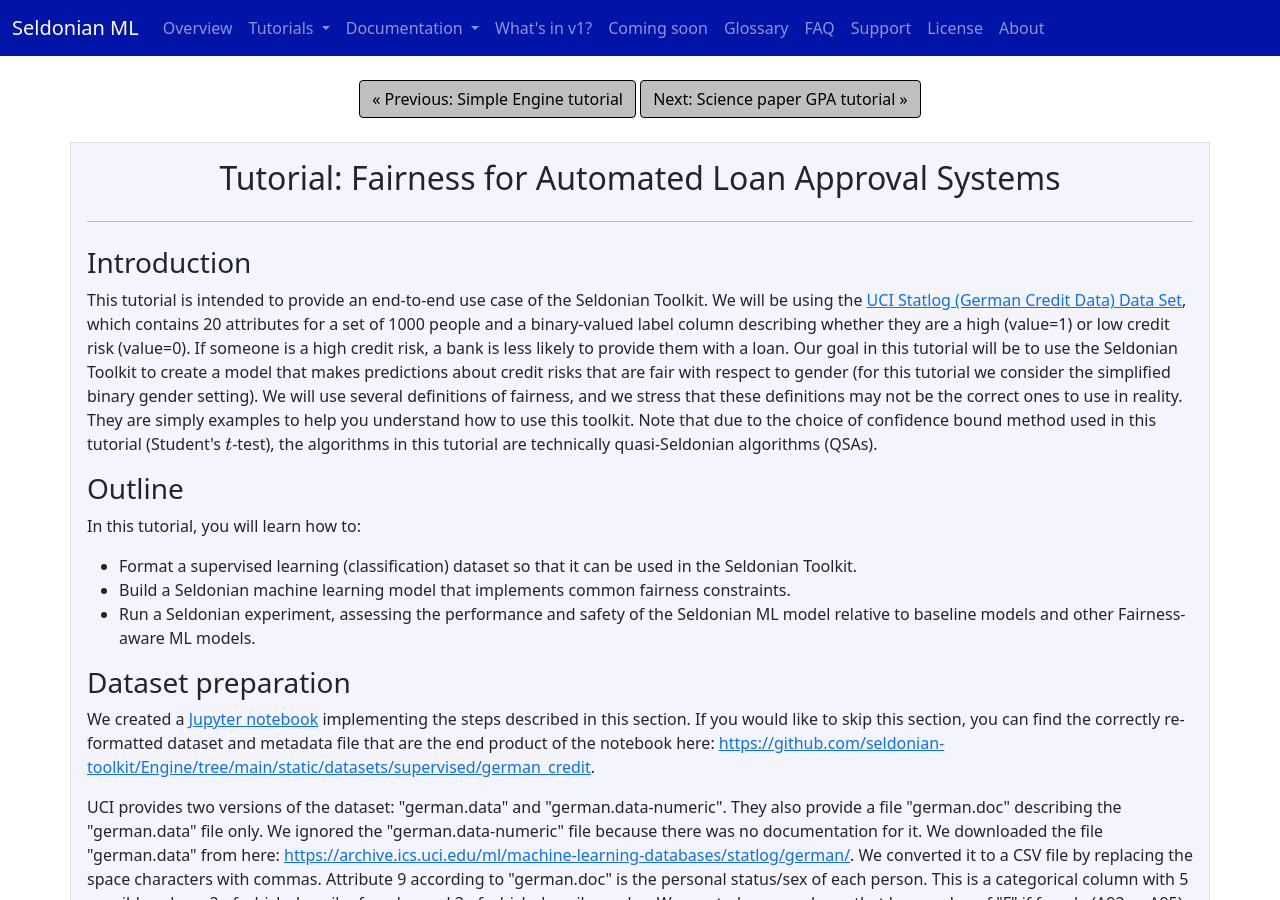
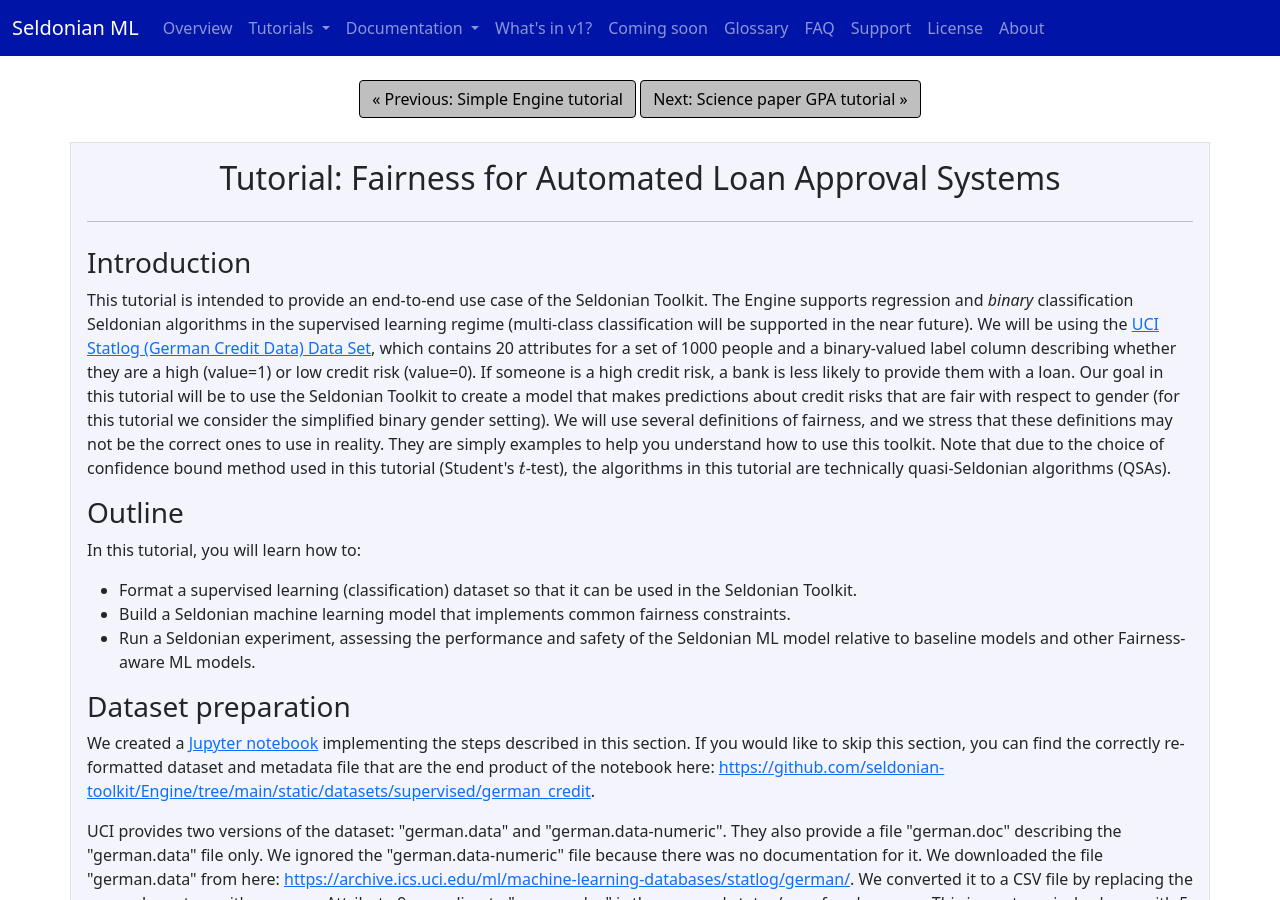
Before and after one commit to seldonian-framework/Tutorials, a Jekyll site: the page built from _tutorials/fair_loans_tutorial.md, in a window 1280 px wide and 900 px high. Built offline with Jekyll 4.4.1, drawn with Linux system fonts in a browser that asks for light colours; formulas are drawn with MathJax 3.

Commit message:
note about binary classification

```diff
--- a/_tutorials/fair_loans_tutorial.md
+++ b/_tutorials/fair_loans_tutorial.md
@@ -16,7 +16,7 @@ next_page_name: Science paper GPA tutorial
 
 <h3>Introduction</h3>
 
-<p>This tutorial is intended to provide an end-to-end use case of the Seldonian Toolkit. We will be using the <a href="https://archive.ics.uci.edu/ml/datasets/statlog+(german+credit+data)">UCI Statlog (German Credit Data) Data Set</a>, which contains 20 attributes for a set of 1000 people and a binary-valued label column describing whether they are a high (value=1) or low credit risk (value=0). If someone is a high credit risk, a bank is less likely to provide them with a loan. Our goal in this tutorial will be to use the Seldonian Toolkit to create a model that makes predictions about credit risks that are fair with respect to gender (for this tutorial we consider the simplified binary gender setting). We will use several definitions of fairness, and we stress that these definitions may not be the correct ones to use in reality. They are simply examples to help you understand how to use this toolkit. Note that due to the choice of confidence bound method used in this tutorial (Student's $t$-test), the algorithms in this tutorial are technically quasi-Seldonian algorithms (QSAs).
+<p>This tutorial is intended to provide an end-to-end use case of the Seldonian Toolkit. The Engine supports regression and <i>binary</i> classification Seldonian algorithms in the supervised learning regime (multi-class classification will be supported in the near future). We will be using the <a href="https://archive.ics.uci.edu/ml/datasets/statlog+(german+credit+data)">UCI Statlog (German Credit Data) Data Set</a>, which contains 20 attributes for a set of 1000 people and a binary-valued label column describing whether they are a high (value=1) or low credit risk (value=0). If someone is a high credit risk, a bank is less likely to provide them with a loan. Our goal in this tutorial will be to use the Seldonian Toolkit to create a model that makes predictions about credit risks that are fair with respect to gender (for this tutorial we consider the simplified binary gender setting). We will use several definitions of fairness, and we stress that these definitions may not be the correct ones to use in reality. They are simply examples to help you understand how to use this toolkit. Note that due to the choice of confidence bound method used in this tutorial (Student's $t$-test), the algorithms in this tutorial are technically quasi-Seldonian algorithms (QSAs).
 </p>
 
 <h3>Outline</h3>
```
